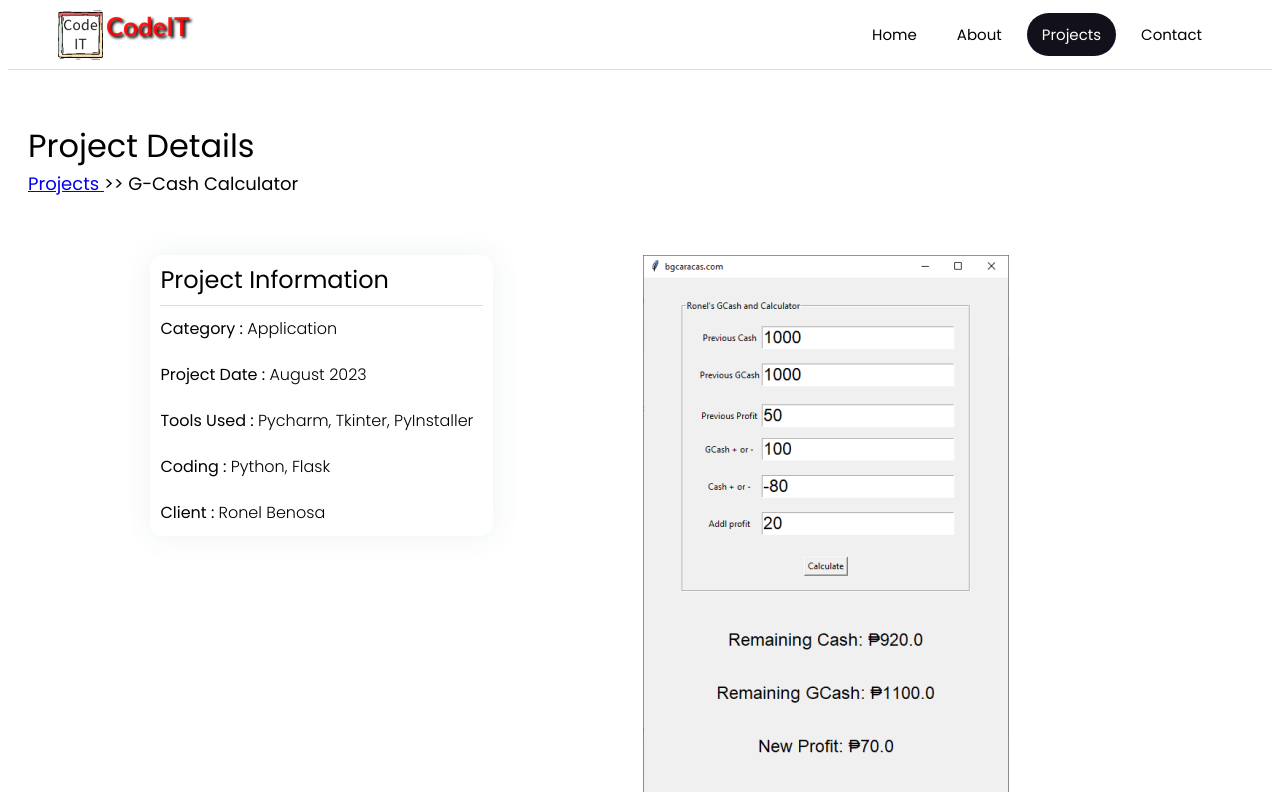
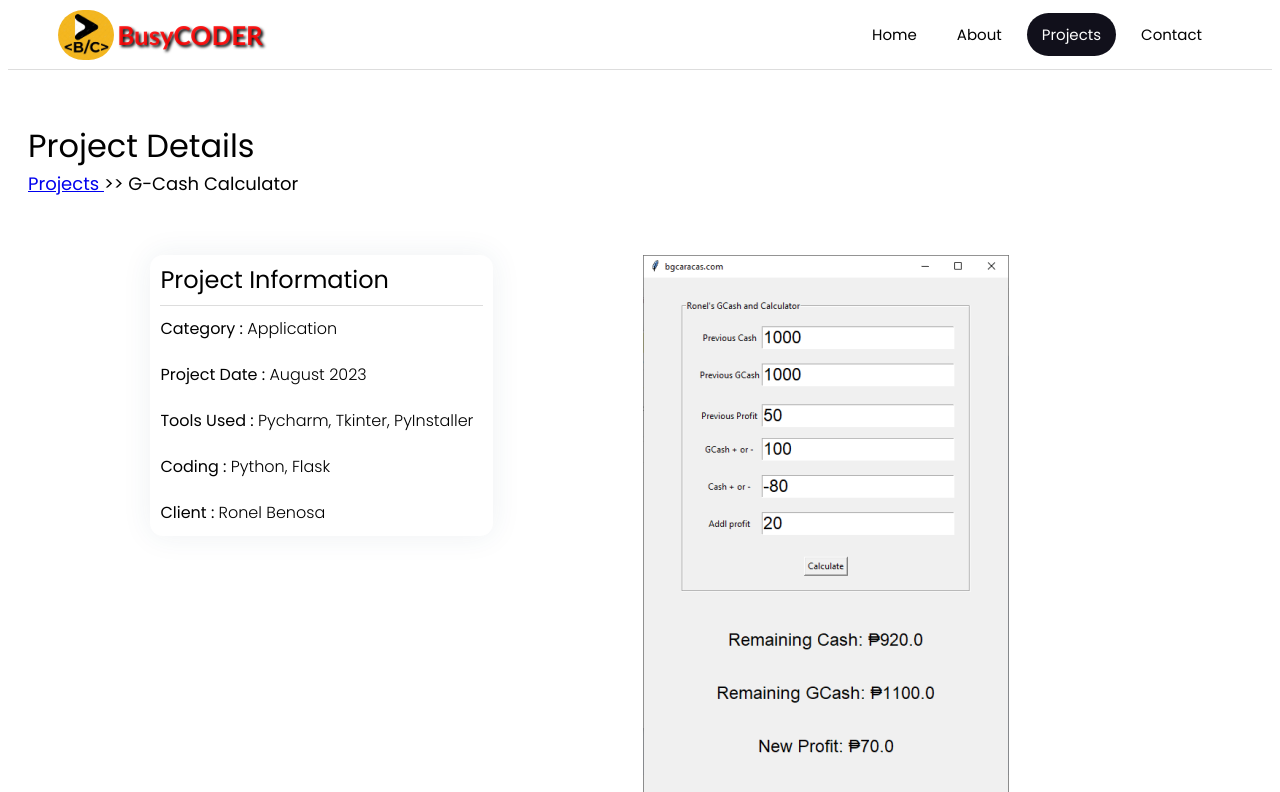
Before and after one commit to deeothenteecation/TEST_11-test, a Flask app: page /projects_gcashcalc.html in a window 1280 px wide. Shown: the top 792 px of the page. Run offline with Flask 3, Linux system fonts and the light colour scheme.

Commit message:
Update projects_gcashcalc.html

```diff
--- a/templates/projects_gcashcalc.html
+++ b/templates/projects_gcashcalc.html
@@ -10,9 +10,9 @@
 
 <body>
   <header>
-    <div class="logo-brand"><a href="/" style="text-decoration: none; display: flex;">
-      <img src="/static/CodeIT (logo).png" alt="logo" style="height: 50px;">
-      <div class="brand">CodeIT</div></a>
+    <div class="logo-brand"><a href="/" style="text-decoration: none; display: flex; align-items: center;">
+      <img src="/static/busycoderlogo.JPG" alt="logo" style="height: 50px; border-radius: 30px;">
+      <div class="brand">BusyCODER</div></a>
     </div>
     <div class="hamburger">
       <div class="line"></div>
```
